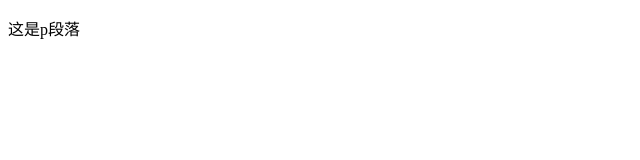
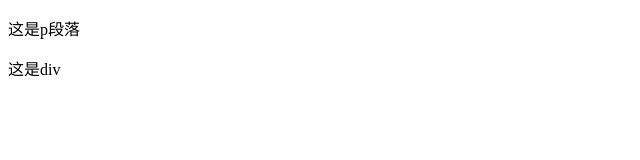
Before and after one commit to eileenliao/studyBranchReal, a plain HTML site: page index.html in a window 1280 px wide. Shown: the full height of the page, 0-640 px from the left. Drawn offline with Linux system fonts and the light colour scheme.

Commit message:
这是div

```diff
--- a/index.html
+++ b/index.html
@@ -8,5 +8,6 @@
 </head>
 <body>
     <p>这是p段落</p>
+    <div>这是div</div>
 </body>
 </html>
```
